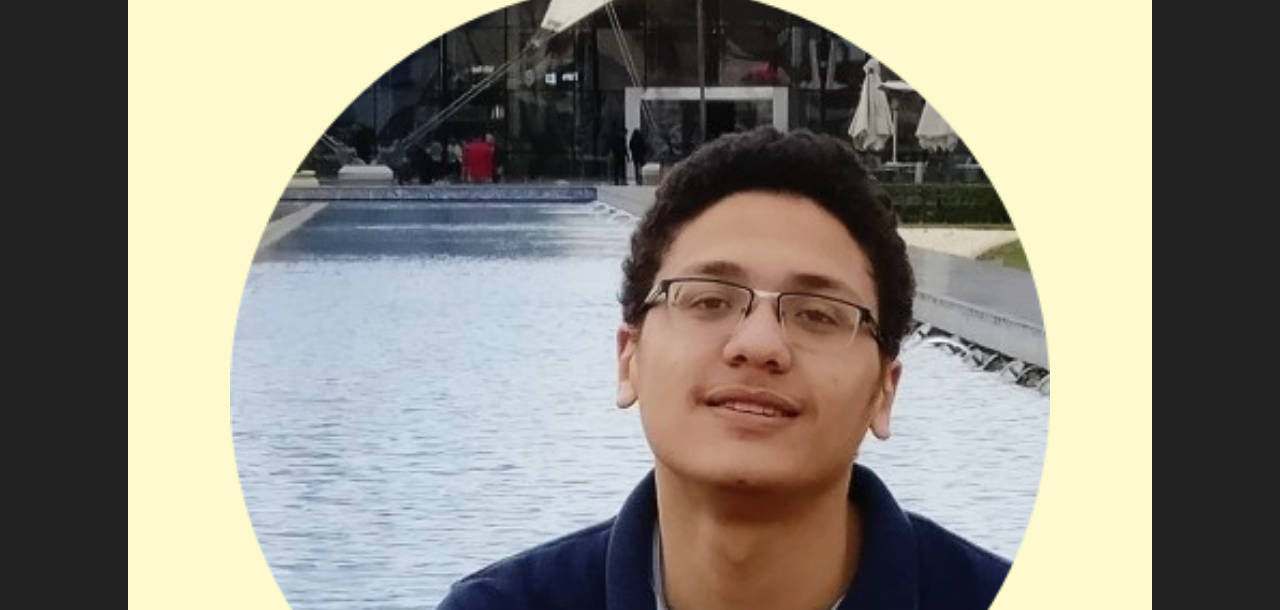
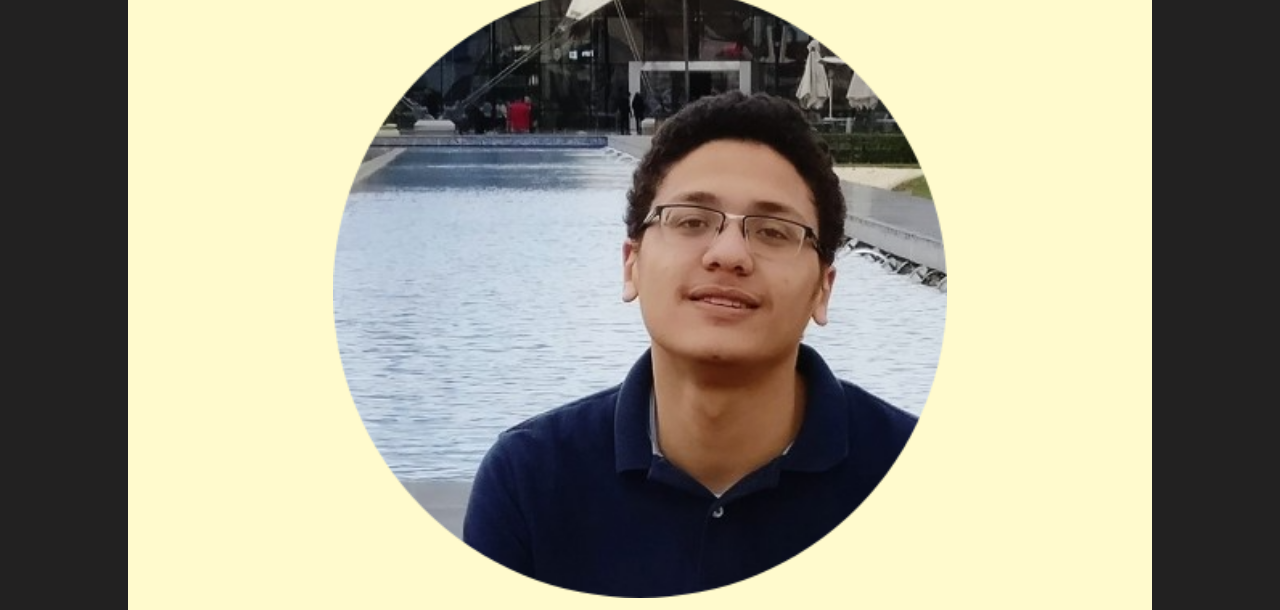
Before and after one commit to ALI-KHALED-13/The-Arabian-Kitchen, a plain HTML site: page عنا.html in a window 1280 px wide. Shown: the part 486-1096 px from the top of the page. Drawn offline with Linux system fonts and the light colour scheme; a web font is replaced by a local one.

Commit message:
changed the picture width at aboutus

```diff
--- a/عنا.html
+++ b/عنا.html
@@ -28,7 +28,7 @@
     <main class="hall">
         <h1>من نحن ؟؟</h1>
         <p>هذا الموقع تم تصميمه وبناءه بواسطة<a href='https://www.linkedin.com/in/ali-khaled-130013/' target="_blank">علي خالد سعيد</a></p>
-        <img src='photos/circle-cropped.png' alt="author picture" width="80%">
+        <img src='photos/circle-cropped.png' alt="author picture" width="60%">
 
         <p> تواصل <a href='mailto:aliknake#gmail.com'><img src='photos/Logo_Gmail.png' alt='email' width="5%"> </a>
             <br>
```
